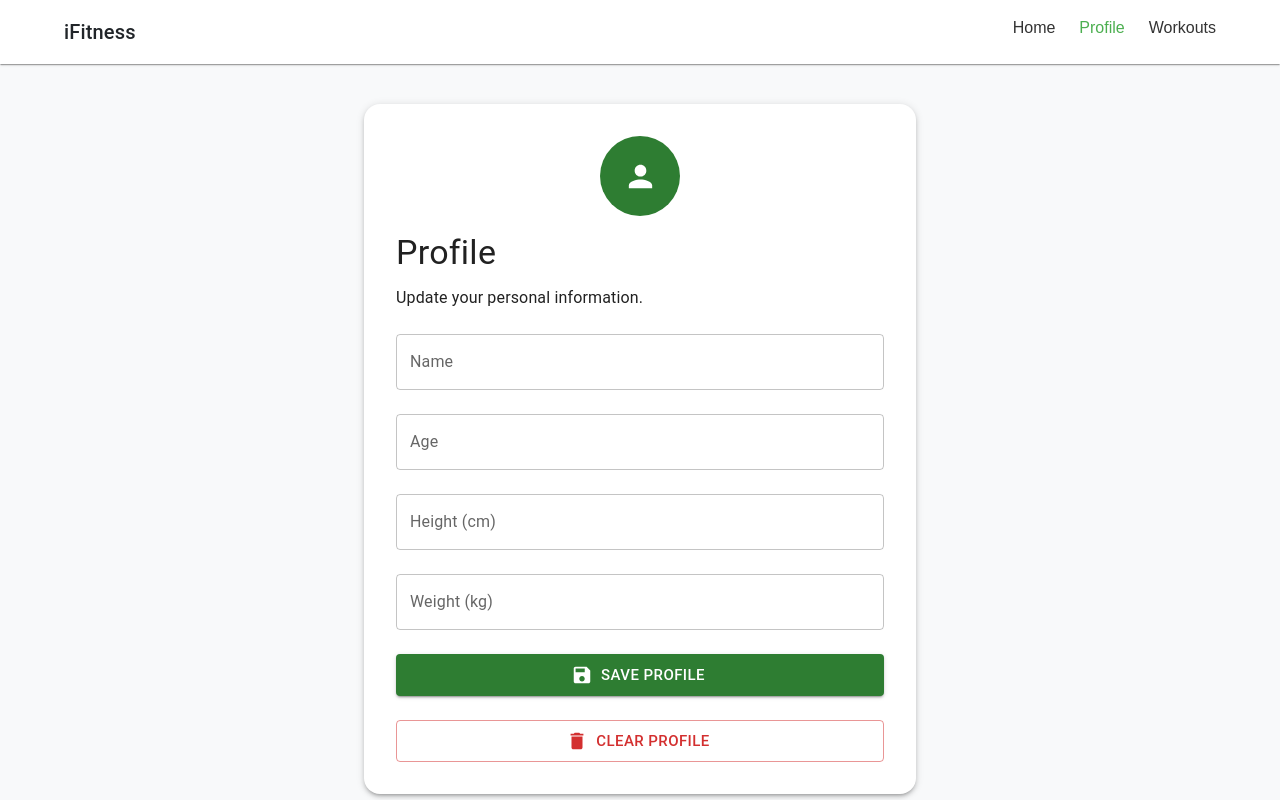
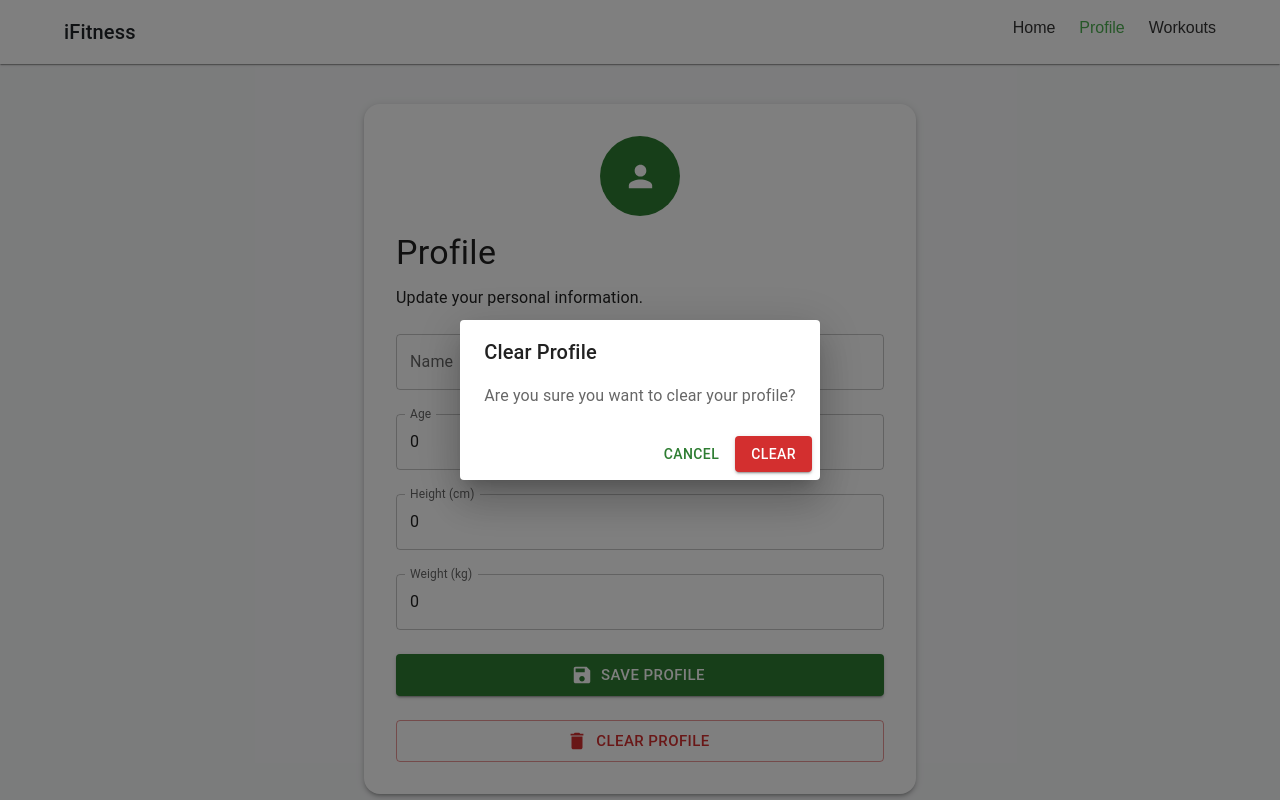
Before and after one commit to Kiankayan/IFitness-School-Project, a React (Vite) app: page /profile in a window 1280 px wide. Both pictures are taken after a click on the button "CLEAR PROFILE". Built offline with nearby package versions, Linux system fonts and the light colour scheme.

Commit message:
added clear dialouge in Profile.tsx

```diff
--- a/src/pages/profile/Profile.tsx
+++ b/src/pages/profile/Profile.tsx
@@ -18,6 +18,11 @@ import {
   Avatar,
   Snackbar,
   Alert,
+  Dialog,
+  DialogTitle,
+  DialogContent,
+  DialogContentText,
+  DialogActions,
 } from "@mui/material";
 
 function Profile() {
@@ -31,6 +36,7 @@ function Profile() {
   const [openSnackbar, setOpenSnackbar] = useState(false);
   const [openErrorSnackbar, setOpenErrorSnackbar] = useState(false);
   const [snackbarMessage, setSnackbarMessage] = useState("");
+  const [openDialog, setOpenDialog] = useState(false);
 
   const [errors, setErrors] = useState({
     name: false,
@@ -220,7 +226,7 @@ function Profile() {
               color="error"
               size="large"
               startIcon={<DeleteIcon />}
-              onClick={handleClearProfile}
+              onClick={() => setOpenDialog(true)}
             >
               Clear Profile
             </Button>
@@ -265,6 +271,32 @@ function Profile() {
           {snackbarMessage}
         </Alert>
       </Snackbar>
+      <Dialog open={openDialog} onClose={() => setOpenDialog(false)}>
+        <DialogTitle>Clear Profile</DialogTitle>
+
+        <DialogContent>
+          <DialogContentText>
+            Are you sure you want to clear your profile?
+          </DialogContentText>
+        </DialogContent>
+
+        <DialogActions>
+          <Button color="success" onClick={() => setOpenDialog(false)}>
+            Cancel
+          </Button>
+
+          <Button
+            color="error"
+            variant="contained"
+            onClick={() => {
+              handleClearProfile();
+              setOpenDialog(false);
+            }}
+          >
+            Clear
+          </Button>
+        </DialogActions>
+      </Dialog>
     </Container>
   );
 }
```
